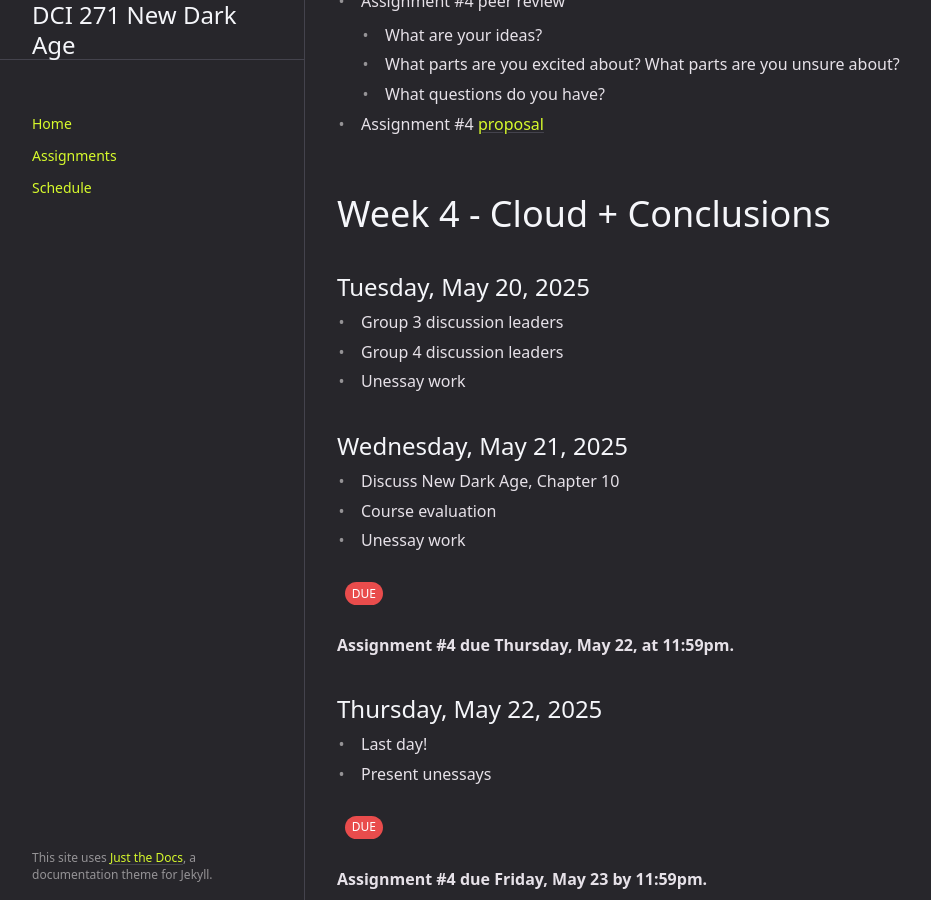
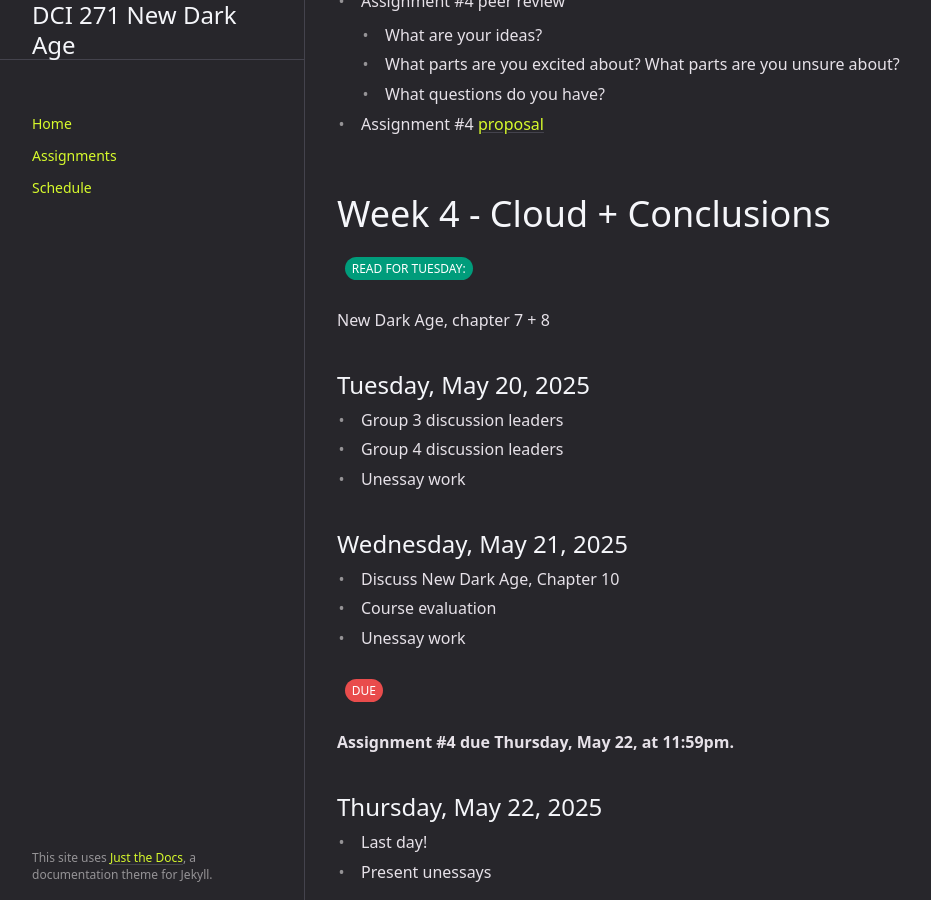
Before and after one commit to mackenziekbrooks/dci271-s25-newdarkage, a Jekyll site: the page built from docs/schedule.md, in a window 1280 px wide and 900 px high, scrolled down 3402 px. Shown: the whole window, without its empty margins (87-1018 px from the left). Built offline with Jekyll 4.4.1, drawn with Linux system fonts in a browser that asks for light colours; cached includes are drawn as plain includes.

Commit message:
wed slides

```diff
--- a/docs/schedule.md
+++ b/docs/schedule.md
@@ -137,6 +137,10 @@ New Dark Age, chapter 4
 
 # Week 4 - Cloud + Conclusions
 
+Read for Tuesday:
+{: .label .label-green }
+New Dark Age, chapter 7 + 8
+
 ## Tuesday, May 20, 2025
 
 * Group 3 discussion leaders
```
Also changed, not shown: docs/assignments.md (+2 -0 lines), 3 other files.
